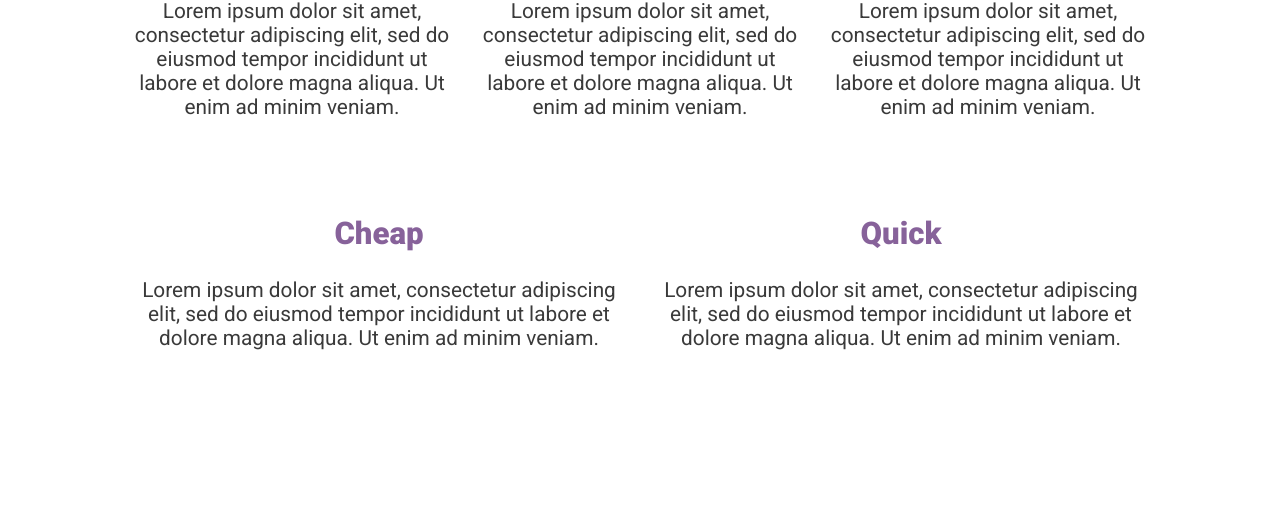
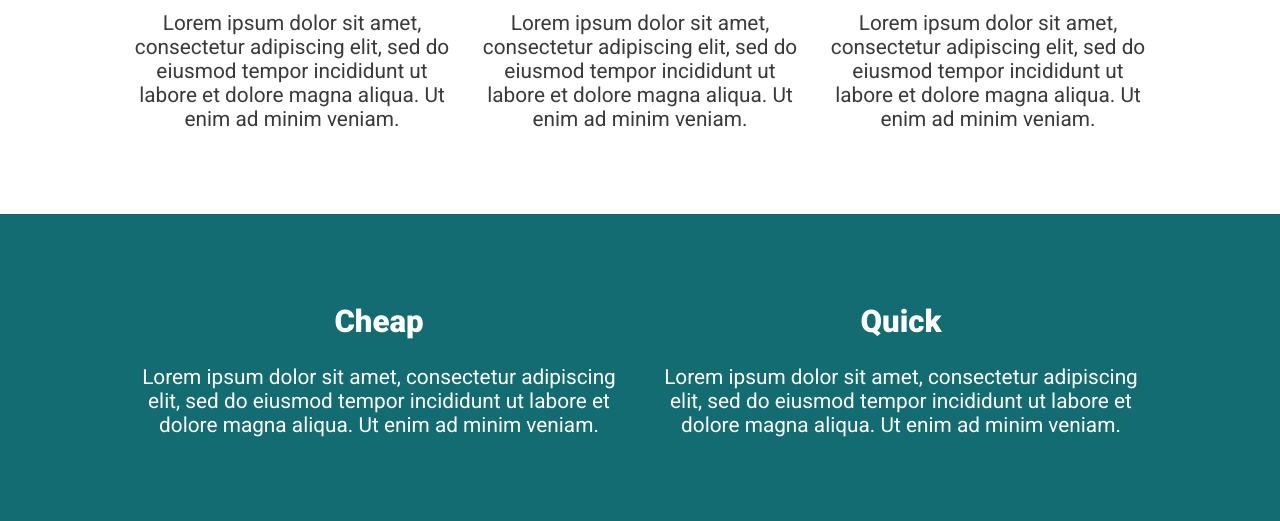
Before and after one commit to anabfuentes/flexbox-challenge, a plain HTML site: page index.html in a window 1280 px wide. Shown: the part 708-1229 px from the top of the page. Before the commit the page ends 1129 px from the top, so only its background shows below. Drawn offline with Linux system fonts and the light colour scheme.

Commit message:
Edited css to match new classes

```diff
--- a/index.html
+++ b/index.html
@@ -1,53 +1,81 @@
 <!DOCTYPE html>
 <html lang="en">
   <head>
-    <meta charset="UTF-8">
-    <meta name="viewport" content="width=device-width, initial-scale=1.0">
+    <meta charset="UTF-8" />
+    <meta name="viewport" content="width=device-width, initial-scale=1.0" />
     <title>Challenge time!</title>
-    <link href="https://fonts.googleapis.com/css2?family=Roboto:wght@400;900&display=swap" rel="stylesheet">
-    <link rel="stylesheet" href="style.css">
+    <link
+      href="https://fonts.googleapis.com/css2?family=Roboto:wght@400;900&display=swap"
+      rel="stylesheet"
+    />
+    <link rel="stylesheet" href="style.css" />
   </head>
   <body>
     <div class="hero">
       <div class="container">
         <div class="hero__text">
           <h1>Responsive layouts don’t have to be a struggle</h1>
-                <p>Lorem ipsum dolor sit amet, consectetur adipiscing elit, sed do eiusmod tempor incididunt ut labore et dolore magna aliqua. Ut enim ad minim veniam.</p>
+          <p>
+            Lorem ipsum dolor sit amet, consectetur adipiscing elit, sed do
+            eiusmod tempor incididunt ut labore et dolore magna aliqua. Ut enim
+            ad minim veniam.
+          </p>
           <a href="#" class="btn">I want to learn</a>
         </div>
       </div>
     </div>
+    <section class="three-col">
       <div class="container">
         <div class="row">
           <div class="col">
             <h2>Cheap</h2>
-                <p>Lorem ipsum dolor sit amet, consectetur adipiscing elit, sed do eiusmod tempor incididunt ut labore et dolore magna aliqua. Ut enim ad minim veniam.</p>
+            <p>
+              Lorem ipsum dolor sit amet, consectetur adipiscing elit, sed do
+              eiusmod tempor incididunt ut labore et dolore magna aliqua. Ut
+              enim ad minim veniam.
+            </p>
           </div>
           <div class="col">
             <h2>Quick</h2>
-                <p>Lorem ipsum dolor sit amet, consectetur adipiscing elit, sed do eiusmod tempor incididunt ut labore et dolore magna aliqua. Ut enim ad minim veniam.</p>
+            <p>
+              Lorem ipsum dolor sit amet, consectetur adipiscing elit, sed do
+              eiusmod tempor incididunt ut labore et dolore magna aliqua. Ut
+              enim ad minim veniam.
+            </p>
           </div>
           <div class="col">
             <h2>Affordable</h2>
-                <p>Lorem ipsum dolor sit amet, consectetur adipiscing elit, sed do eiusmod tempor incididunt ut labore et dolore magna aliqua. Ut enim ad minim veniam.</p>
+            <p>
+              Lorem ipsum dolor sit amet, consectetur adipiscing elit, sed do
+              eiusmod tempor incididunt ut labore et dolore magna aliqua. Ut
+              enim ad minim veniam.
+            </p>
           </div>
         </div>
       </div>
+    </section>
 
+    <section class="two-col">
       <div class="container">
         <div class="row">
-    <div class="main-content">
             <div class="col">
               <h2>Cheap</h2>
-        <p>Lorem ipsum dolor sit amet, consectetur adipiscing elit, sed do eiusmod tempor incididunt ut labore et dolore magna aliqua. Ut enim ad minim veniam.</p>
+              <p>
+                Lorem ipsum dolor sit amet, consectetur adipiscing elit, sed do
+                eiusmod tempor incididunt ut labore et dolore magna aliqua. Ut
+                enim ad minim veniam.
+              </p>
             </div>
             <div class="col">
               <h2>Quick</h2>
-        <p>Lorem ipsum dolor sit amet, consectetur adipiscing elit, sed do eiusmod tempor incididunt ut labore et dolore magna aliqua. Ut enim ad minim veniam.</p>
+              <p>
+                Lorem ipsum dolor sit amet, consectetur adipiscing elit, sed do
+                eiusmod tempor incididunt ut labore et dolore magna aliqua. Ut
+                enim ad minim veniam.
+              </p>
             </div>
         </div>
       </div>
-    </div>
-
+    </section>
   </body>
 </html>
--- a/style.css
+++ b/style.css
@@ -45,7 +45,6 @@ h1 {
 
     /* can't use yet */
     /* gap: 100px; */
-    margin: 50px 0;
 }
 
 .col {
@@ -58,18 +57,24 @@ h1 {
     margin-left: 20px;
 }
 
-.row h2 {
+.three-col {
+    padding: 3em 0;
+}
+
+.three-col h2 {
     color: #87629A;
 }
 
-.row p {
+.three-col p {
     color: #3A3A3A;
 }
 
-.main-content {
-    display: flex;
-    color: #FFF;
+.two-col {
+    color: #ffffff;
+    background-color: #136c72;
+    padding: 3em 0;
 }
+
 
 .hero {
     padding: 100px 0;
```
Lines whose indentation alone changed are shown as unchanged.
